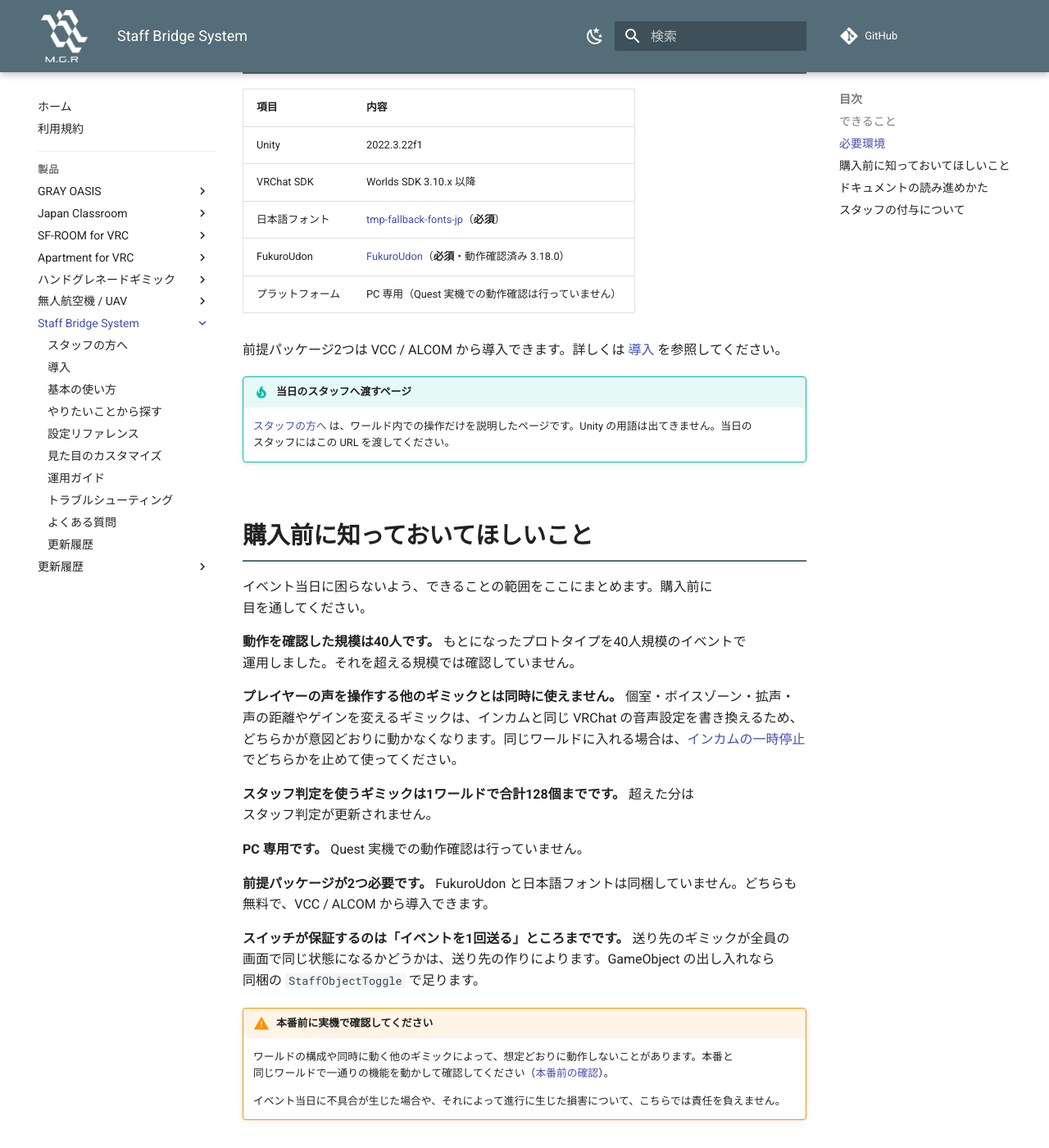
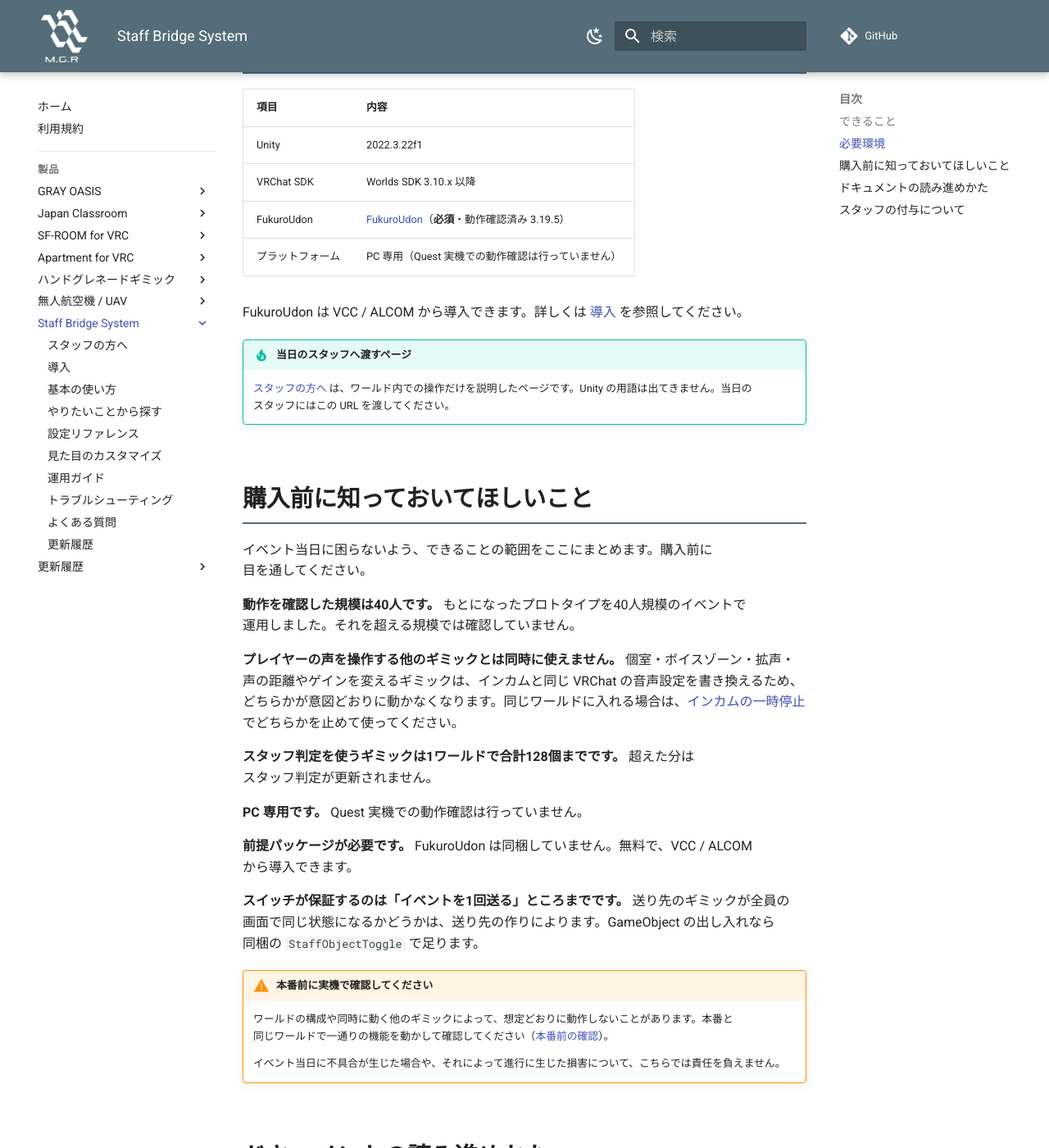
Before and after one commit to MAGURO-git/ProductArchive, an MkDocs documentation site: the page built from docs/staff-bridge-system/index.md, in a window 1280 px wide and 1400 px high, scrolled down 2249 px. Shown: the whole window at 82% size. Built offline with MkDocs 1.6.1 and Material for MkDocs 9.7.7, drawn with Linux system fonts in a browser that asks for light colours; comment, search, counter and statistics services are not loaded.

Commit message:
Staff Bridge System: 前提パッケージを FukuroUdon のみに整理し、動作確認バージョンを 3.19.5 へ
FukuroUdon 3.19.0 から日本語フォントが依存パッケージに入ったため、利用者が
自分で追加するのは FukuroUdon だけになった。あわせてメモ欄の説明から、
削除したボタンの記述を落とした。

Co-Authored-By: Claude Opus 5 (1M context) <noreply@anthropic.com>

```diff
--- a/docs/staff-bridge-system/index.md
+++ b/docs/staff-bridge-system/index.md
@@ -61,11 +61,10 @@ VRChat ワールド用のイベント運営支援ギミック一式です。テ
 |---|---|
 | Unity | 2022.3.22f1 |
 | VRChat SDK | Worlds SDK 3.10.x 以降 |
-| 日本語フォント | [tmp-fallback-fonts-jp](https://github.com/Narazaka/tmp-fallback-fonts-jp)（**必須**） |
-| FukuroUdon | [FukuroUdon](https://github.com/mimyquality/FukuroUdon)（**必須**・動作確認済み 3.18.0） |
+| FukuroUdon | [FukuroUdon](https://github.com/mimyquality/FukuroUdon)（**必須**・動作確認済み 3.19.5） |
 | プラットフォーム | PC 専用（Quest 実機での動作確認は行っていません） |
 
-前提パッケージ2つは VCC / ALCOM から導入できます。詳しくは [導入](install.md) を参照してください。
+FukuroUdon は VCC / ALCOM から導入できます。詳しくは [導入](install.md) を参照してください。
 
 !!! tip "当日のスタッフへ渡すページ"
     [スタッフの方へ](for-staff.md) は、ワールド内での操作だけを説明したページです。Unity の用語は出てきません。当日のスタッフにはこの URL を渡してください。
@@ -82,7 +81,7 @@ VRChat ワールド用のイベント運営支援ギミック一式です。テ
 
 **PC 専用です。** Quest 実機での動作確認は行っていません。
 
-**前提パッケージが2つ必要です。** FukuroUdon と日本語フォントは同梱していません。どちらも無料で、VCC / ALCOM から導入できます。
+**前提パッケージが必要です。** FukuroUdon は同梱していません。無料で、VCC / ALCOM から導入できます。
 
 **スイッチが保証するのは「イベントを1回送る」ところまでです。** 送り先のギミックが全員の画面で同じ状態になるかどうかは、送り先の作りによります。GameObject の出し入れなら同梱の `StaffObjectToggle` で足ります。
 
```
Also changed, not shown: docs/staff-bridge-system/install.md (+4 -3 lines), docs/staff-bridge-system/troubleshoot.md (+1 -1 lines), docs/staff-bridge-system/usage.md (+1 -1 lines).
